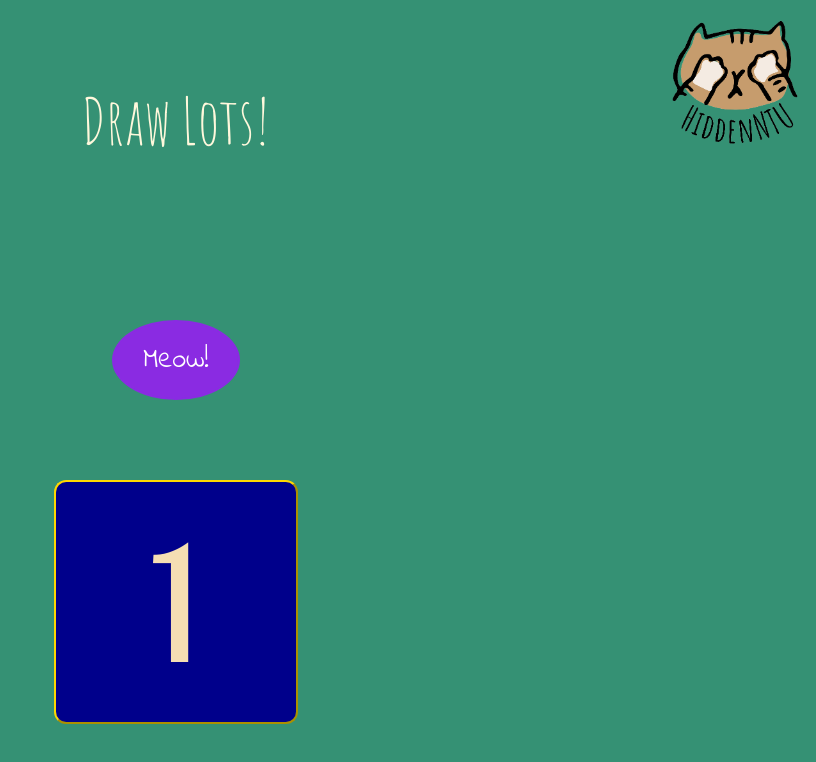
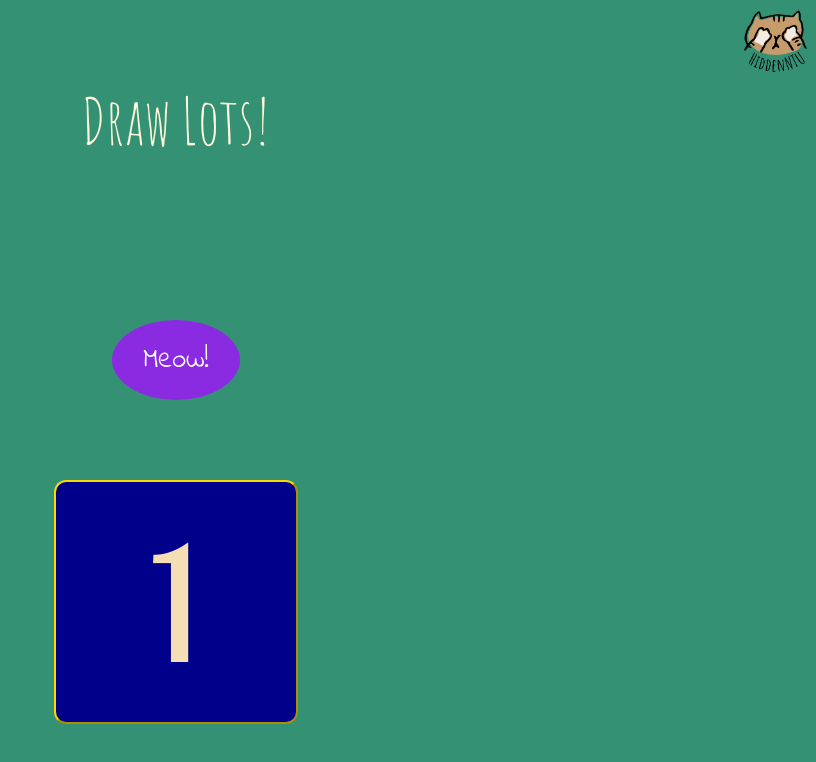
Before and after one commit to petrus1732/lots, a plain HTML site: page index.html in a window 1280 px wide. Shown: the whole page, without its empty margins (464-1280 px from the left). Drawn offline with Linux system fonts and the light colour scheme.

Commit message:
Add files via upload

```diff
--- a/style.css
+++ b/style.css
@@ -22,7 +22,7 @@ header {
 img {
     position: fixed;
     right: 0;
-    height: 20vh;
+    height: 10vh;
     text-align: center;
 }
 
```
